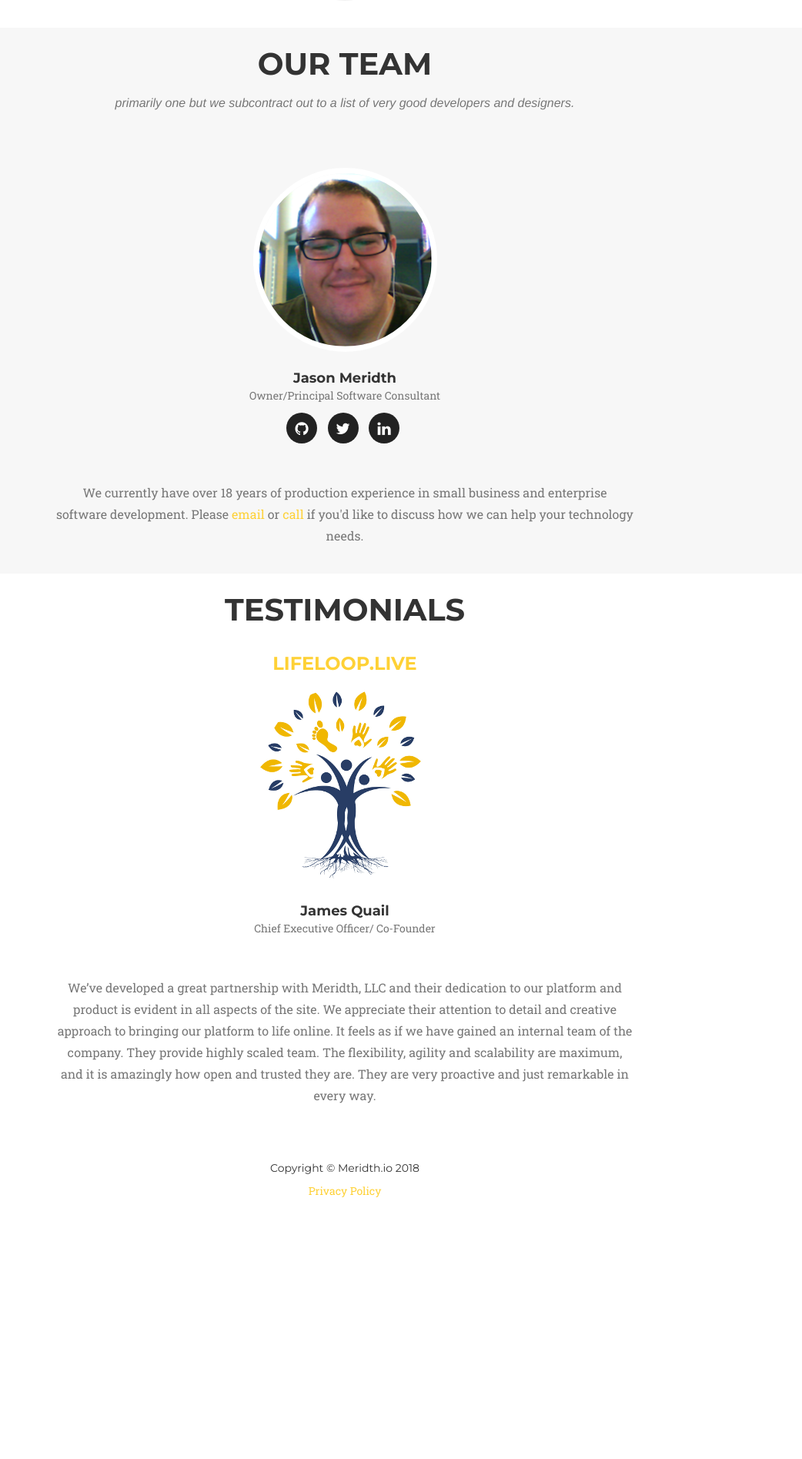
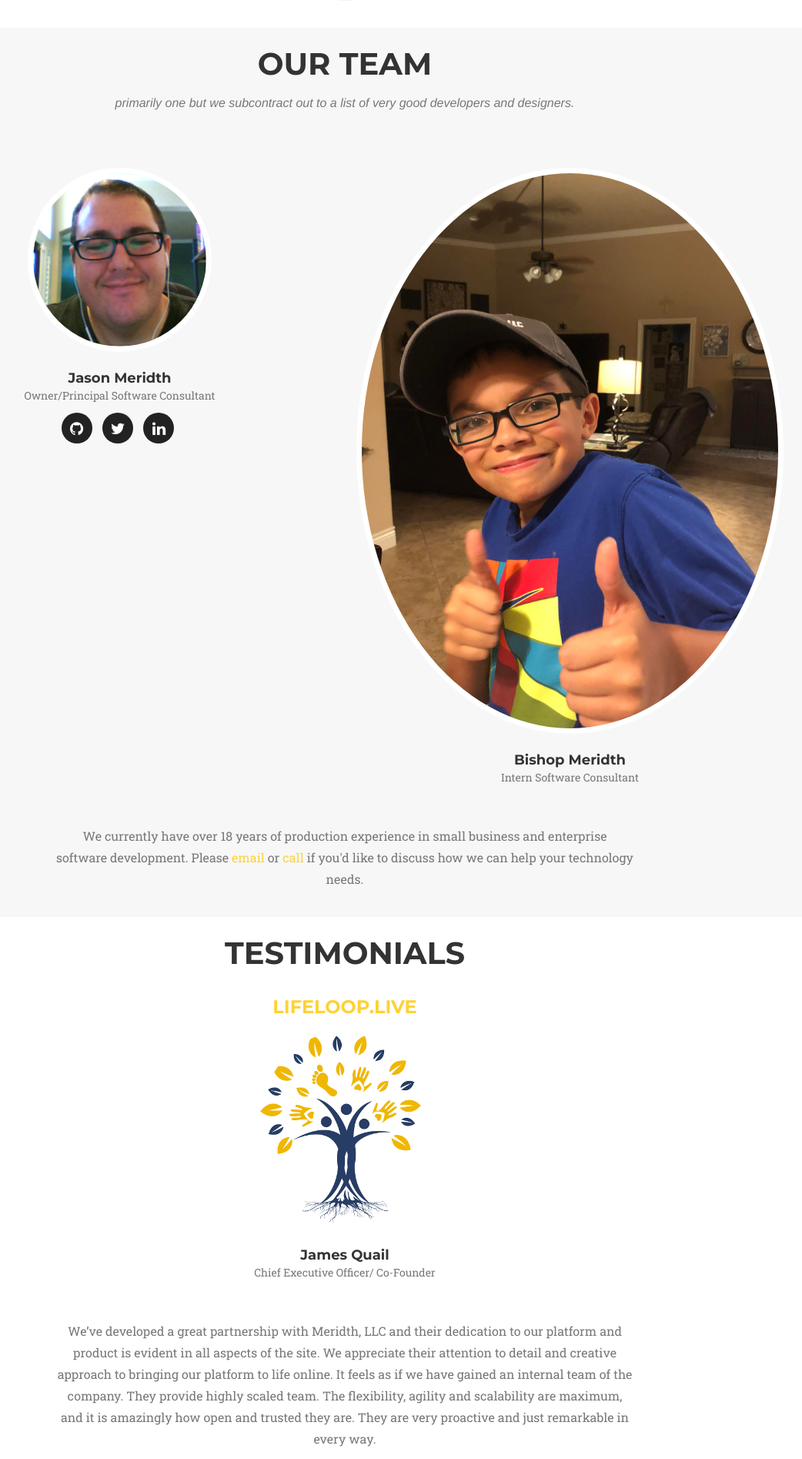
Before and after one commit to jmeridth/meridth.io, a Flask app: page / in a window 1280 px wide. Shown: the part 2951-4846 px from the top of the page at 77% size, without its empty margins (192-1234 px from the left). Before the commit the page ends 4506 px from the top, so only its background shows below. Run offline with Flask 2, Linux system fonts and the light colour scheme; some libraries are stand-ins or nearby versions; some web fonts are replaced.

Commit message:
update docker and add bishop to site

```diff
--- a/templates/index.html
+++ b/templates/index.html
@@ -164,7 +164,7 @@
             </div>
         </div>
         <div class="row">
-            <div class="col-sm-12">
+            <div class="col-sm-6">
                 <div class="team-member">
                     <img class="img-circle img-responsive" src="{{ url_for('static', filename='img/team/jason.png') }}" alt="">
                     <h4>Jason Meridth</h4>
@@ -177,6 +177,13 @@
                         <li><a href="https://linkedin.com/in/jmeridth"><i class="fa fa-linkedin"></i></a>
                         </li>
                     </ul>
+                </div>
+            </div>
+            <div class="col-sm-6">
+                <div class="team-member">
+                    <img class="img-circle img-responsive" src="{{ url_for('static', filename='img/team/bishop.JPG') }}" alt="">
+                    <h4>Bishop Meridth</h4>
+                    <p class="text-muted">Intern Software Consultant</p>
                 </div>
             </div>
         </div>
```
Also changed, not shown: static/img/team/bishop.JPG (added), 1 other file.
